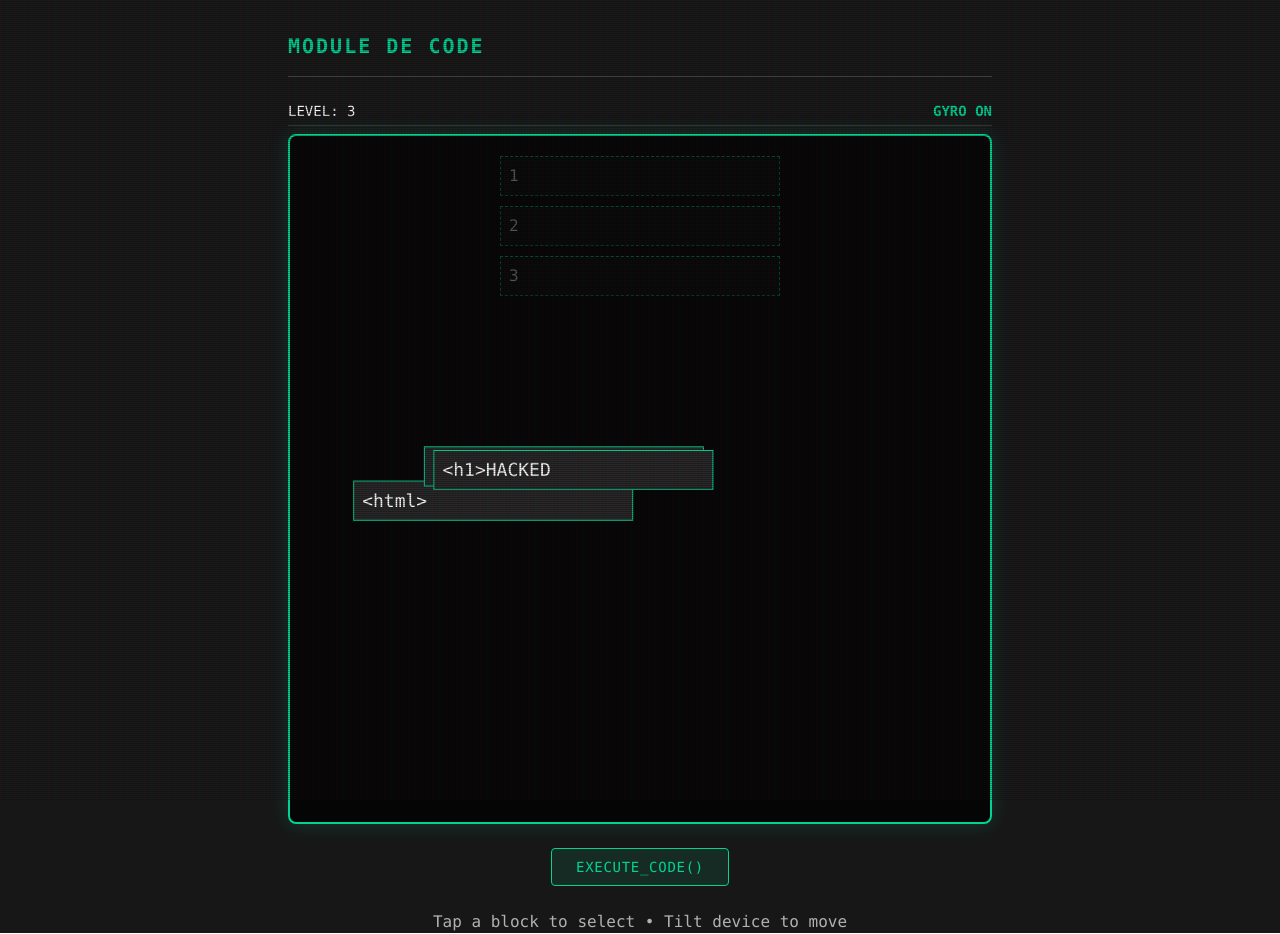
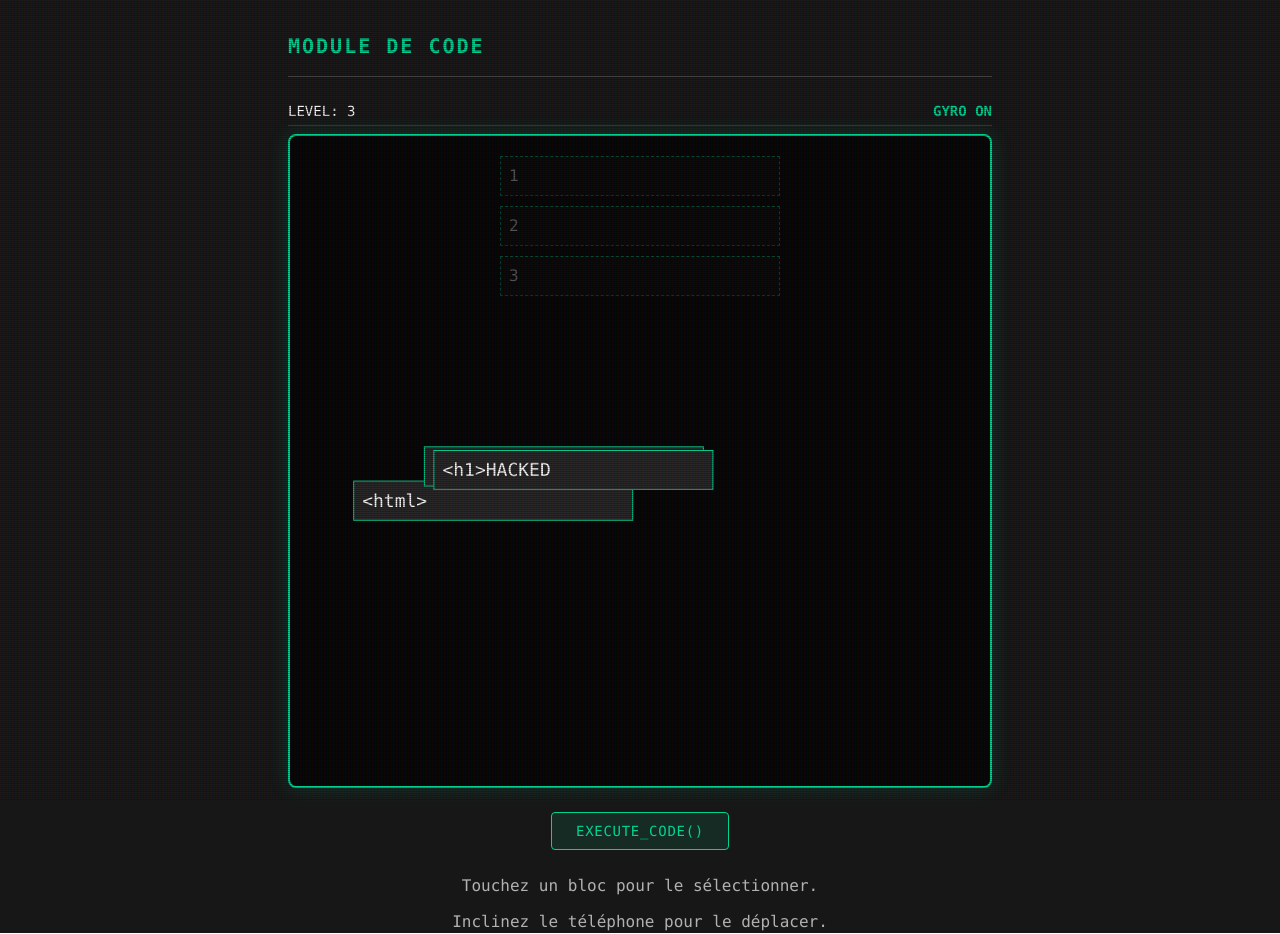
Before and after one commit to Sekaivi/MissionADA42, a Next.js app: page /alpha/sensors/coding-puzzle-page in a window 1280 px wide. Both pictures are taken after a click on the button "INITIATE_HACK()". Built offline with nearby package versions, Linux system fonts and the light colour scheme.

Commit message:
feat(codingpuzzle) traduction texte

```diff
--- a/src/components/puzzles/CodingPuzzle.tsx
+++ b/src/components/puzzles/CodingPuzzle.tsx
@@ -62,21 +62,21 @@ const MESSAGE_CONFIG: Record<
     }
 > = {
     win: {
-        title: 'ACCESS GRANTED',
-        description: 'Root privileges acquired.\nSystem unlocked.',
-        actionLabel: 'EXIT_SYSTEM()',
+        title: 'ACCÈS AUTORISÉ',
+        description: 'Autorisations root accordées.\nSystème dévérouillé.',
+        actionLabel: 'SORTIE_SYSTÈME()',
         variant: 'success',
     },
     breach: {
-        title: '/// SECURITY BREACH ///',
-        description: 'Firewall counter-measures detected.\nCode complexity increased.',
-        actionLabel: 'RETRY_CONNECT()',
+        title: '/// FAILLE DE SÉCURITÉ ///',
+        description: 'Menaces contre le pare-feu détectées.\nComplexité du code augmentée.',
+        actionLabel: 'REDEMARRAGE()',
         variant: 'error',
         titleClass: 'animate-pulse glitch-effect',
     },
     lockdown: {
-        title: 'SYSTEM LOCKDOWN',
-        description: 'Too many failed attempts.\nSystem requires manual reboot.',
+        title: 'VEROUILLAGE DU SYSTÈME',
+        description: "Trop d'essais ratés.\nRedémarrage manuel du système requis",
         actionLabel: 'REBOOT_SYSTEM()',
         variant: 'error',
     },
@@ -488,9 +488,14 @@ export const CodingPuzzle: React.FC<PuzzleProps> = ({ onSolve, isSolved, scripts
                     <AlphaButton onClick={verifyCode} className="mx-auto">
                         EXECUTE_CODE()
                     </AlphaButton>
-                    <p className="text-muted text-center">
-                        Tap a block to select • Tilt device to move
-                    </p>
+                    <div className="text-muted text-center space-y-3">
+                        <p>
+                            Touchez un bloc pour le sélectionner.
+                        </p>
+                        <p>
+                            Inclinez le téléphone pour le déplacer.
+                        </p>
+                    </div>
                 </div>
             )}
         </div>
```
